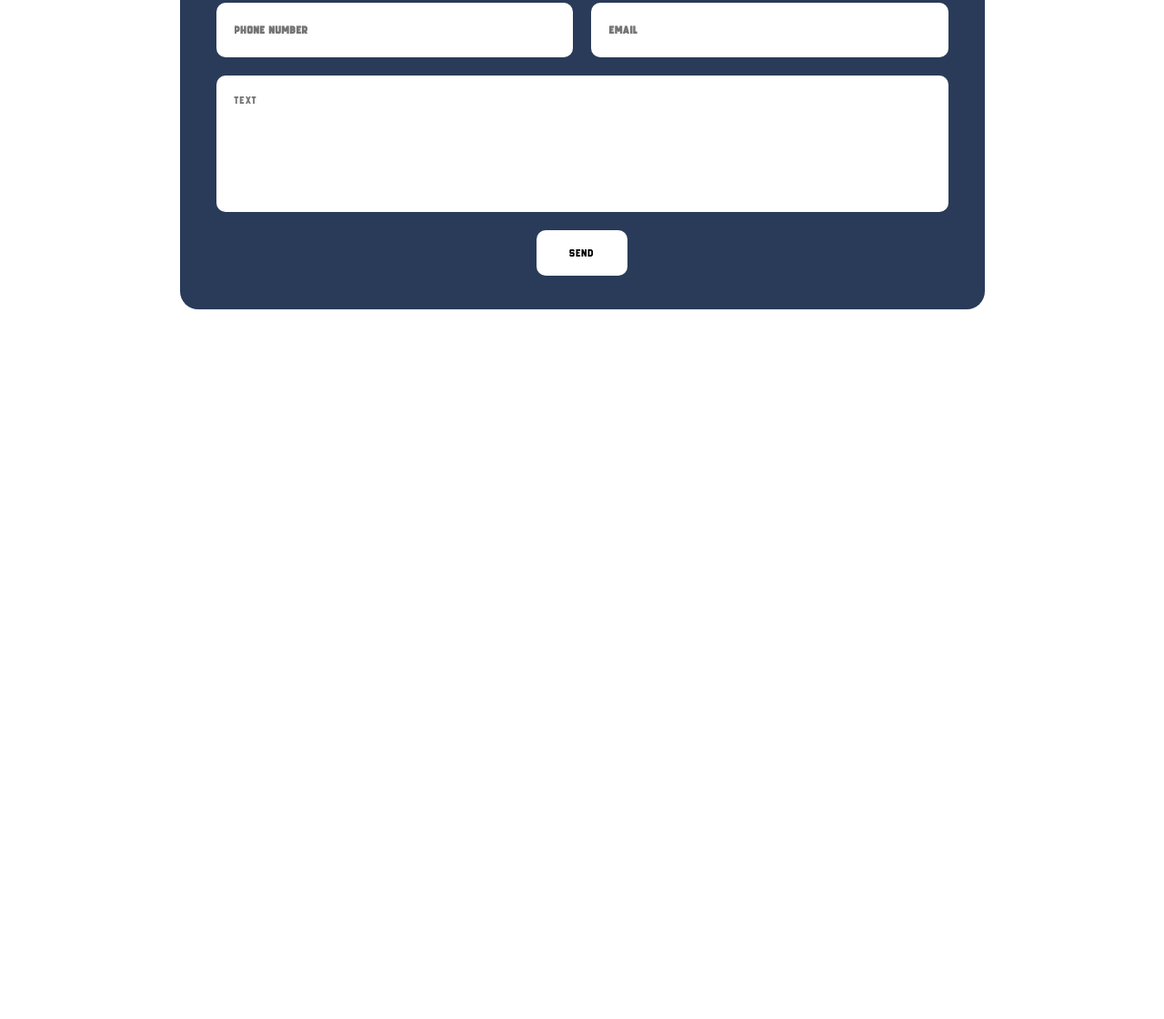
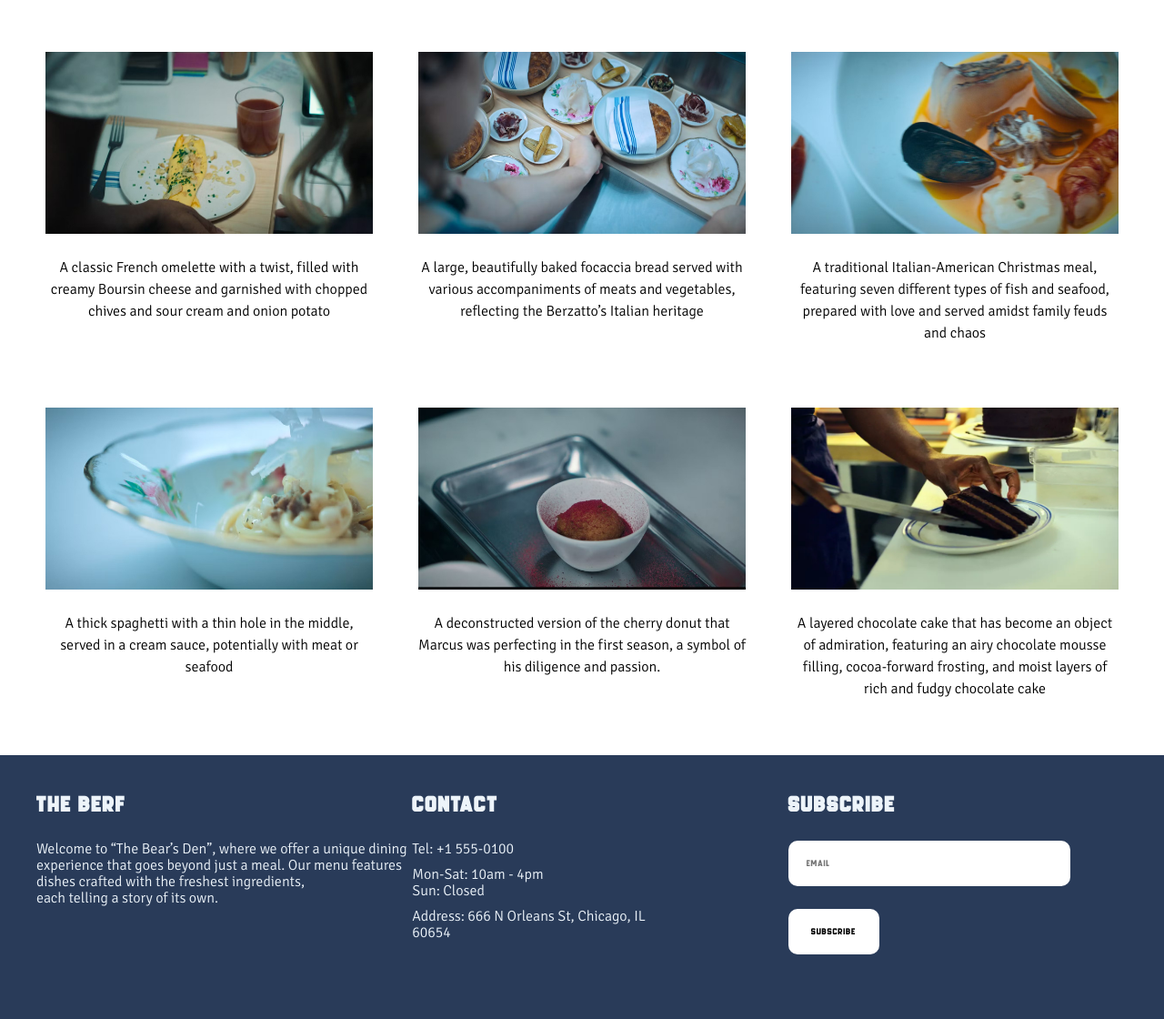
Before and after one commit to gavinv-m/9-project-restaurant-page, a website built with webpack: page dist/index.html in a window 1280 px wide. Shown: the part 348-1468 px from the top of the page at 91% size. Before the commit the page ends 800 px from the top, so only its background shows below. Built offline with nearby package versions, Linux system fonts and the light colour scheme.

Commit message:
Add footer to pages

```diff
--- a/src/footer.js
+++ b/src/footer.js
@@ -0,0 +1,94 @@
+const left = () => {
+
+    const leftToReturn = document.createElement('div');
+
+    const heading = document.createElement('h1');
+    heading.classList.add('footer-heading');
+    heading.textContent = 'The Berf';
+
+    const paragraph = document.createElement('p');
+    paragraph.innerHTML = `Welcome to “The Bear’s Den”, where we offer a unique dining experience that goes beyond just a meal.
+                           Our menu features <br>dishes crafted with the freshest ingredients, <br>each telling a story of its own.`;
+
+    leftToReturn.appendChild(heading);
+    leftToReturn.appendChild(paragraph);
+
+    return leftToReturn;
+}
+
+
+const middle = () => {
+
+    const middleToReturn = document.createElement('div');
+
+    const heading = document.createElement('h1');
+    heading.classList.add('footer-heading');
+    heading.textContent = 'Contact';
+    middleToReturn.appendChild(heading);
+
+
+    const information = document.createElement('div');
+    information.classList.add('information');
+
+    const phoneNumber = document.createElement('p');
+    phoneNumber.textContent ='Tel: +1 555-0100';
+    information.appendChild(phoneNumber);
+
+
+    const hours = document.createElement('p');
+    hours.innerHTML = `Mon-Sat: 10am - 4pm<br>
+                         Sun: Closed`;
+    information.appendChild(hours);
+
+
+    const address = document.createElement('p');
+    address.innerHTML = `Address: 666 N Orleans St, Chicago, IL <br>60654`;
+    information.appendChild(address);
+
+    middleToReturn.appendChild(information);
+    return middleToReturn;
+
+}
+
+
+const right = () => {
+
+    const rightToReturn = document.createElement('div');
+
+    const heading = document.createElement('h1');
+    heading.classList.add('footer-heading');
+    heading.textContent = 'Subscribe';
+
+    const emailAndBtn = document.createElement('div');
+    emailAndBtn.classList.add('emailAndBtn');
+
+    const email = document.createElement('input');
+    email.setAttribute('type', 'email');
+    email.setAttribute('placeholder', 'Email');
+    emailAndBtn.appendChild(email);
+
+
+    const subscribeBtn = document.createElement('button')
+    subscribeBtn.textContent = 'Subscribe';
+    emailAndBtn.appendChild(subscribeBtn);
+
+    rightToReturn.appendChild(heading);
+    rightToReturn.appendChild(emailAndBtn);
+
+    return rightToReturn;
+
+
+}
+
+
+export default function() {
+
+    const packageToExport = document.createElement('div');
+    packageToExport.classList.add('footer');
+
+    packageToExport.appendChild(left());
+    packageToExport.appendChild(middle());
+    packageToExport.appendChild(right());
+
+    return packageToExport;
+}
--- a/src/index.js
+++ b/src/index.js
@@ -1,6 +1,7 @@
 import about from './about.js';
+import contact from './contact.js';
+import footer from './footer.js';
 import menu from './menu.js';
-import contact from './contact.js';
 import './style.css';
 
 
@@ -21,22 +22,28 @@ function createEventListener() {
 }
 
 
-function updateScreen(tabName = 'contact') {
+function updateScreen(tabName = 'menu') {
 
     const functionObject = {
 
-        'menu': menu,
         'about': about,
-        'contact': contact
+        'contact': contact,
+        'menu': menu
     };
 
     const content = document.getElementById('content');
+    const body = document.querySelector('body');
+    const footerInDom = document.querySelector('.footer');
+
+
+    if (footerInDom) body.removeChild(footerInDom);
+
 
     while (content.firstChild && tabName !== 'reservations') {
 
         content.removeChild(content.firstChild);
     }
-    console.log(tabName);
+
 
     if (tabName === 'home') {
 
@@ -58,13 +65,17 @@ function updateScreen(tabName = 'contact') {
         welcomeSection.appendChild(reserveButton);
 
         content.appendChild(welcomeSection);
+        return;
     }
 
     else {
 
-        let functionToCall = functionObject[tabName];
-        let divToAppend =  functionToCall();
-        content.appendChild(divToAppend);
+        let contentName = functionObject[tabName];
+        let contentToAppend =  contentName();
+        content.appendChild(contentToAppend);
+
+        let footerToAppend = footer();
+        body.appendChild(footerToAppend);
     }
 }
 
--- a/src/style.css
+++ b/src/style.css
@@ -144,6 +144,39 @@ body {
 }
 
 
+.emailAndBtn {
+
+    display: flex;
+    flex-direction: column;
+    gap: 25px;
+    width: 100%;
+}
+
+
+.emailAndBtn > * {
+
+    border: none;
+    border-radius: 10px;
+    height: 50px;
+}
+
+
+.emailAndBtn > input {
+
+    font-family: var(--font-family);
+    padding: 0 20px;
+    width: 75%;
+}
+
+
+.emailAndBtn > button {
+
+    background-color: #ffffff;
+    cursor: pointer;
+    font-family: var(--font-family);
+    text-align: center;
+    width: 100px;
+}
 
 
 @font-face {
@@ -193,11 +226,44 @@ form {
 }
 
 
+.footer {
+
+    background-color: #293b59;
+    display: grid;
+    grid-template-columns: repeat(3, 1fr);
+    grid-template-rows: 250px;
+    margin-top: 100px;
+    padding: 40px 0px 0px 40px;
+}
+
+
+.footer > div {
+
+    color: #edf4fa;
+    font-family: "Signika Light";
+
+    /* Descendants: */
+    align-items: flex-start;
+    display: flex;
+    flex-direction: column;
+    gap: 25px;
+    justify-content: flex-start;
+}
+
+
+.footer-heading {
+
+    font-family: var(--font-family);
+
+}
+
+
 header {
     border: 3px solid #293b59;
     display: grid;
     grid-template-columns: 1fr 4fr;
     grid-template-rows: 1fr;
+
 }
 
 
@@ -230,6 +296,14 @@ img[src='../src/assets/images/carmy-syd.jpg'] {
     grid-column: 3 / 4;
     grid-row: 3 / 4;
     object-position: 80% 50%;
+}
+
+
+.information {
+
+    display: flex;
+    flex-direction: column;
+    gap: 10px;
 }
 
 
```
Also changed, not shown: dist/main.js.
